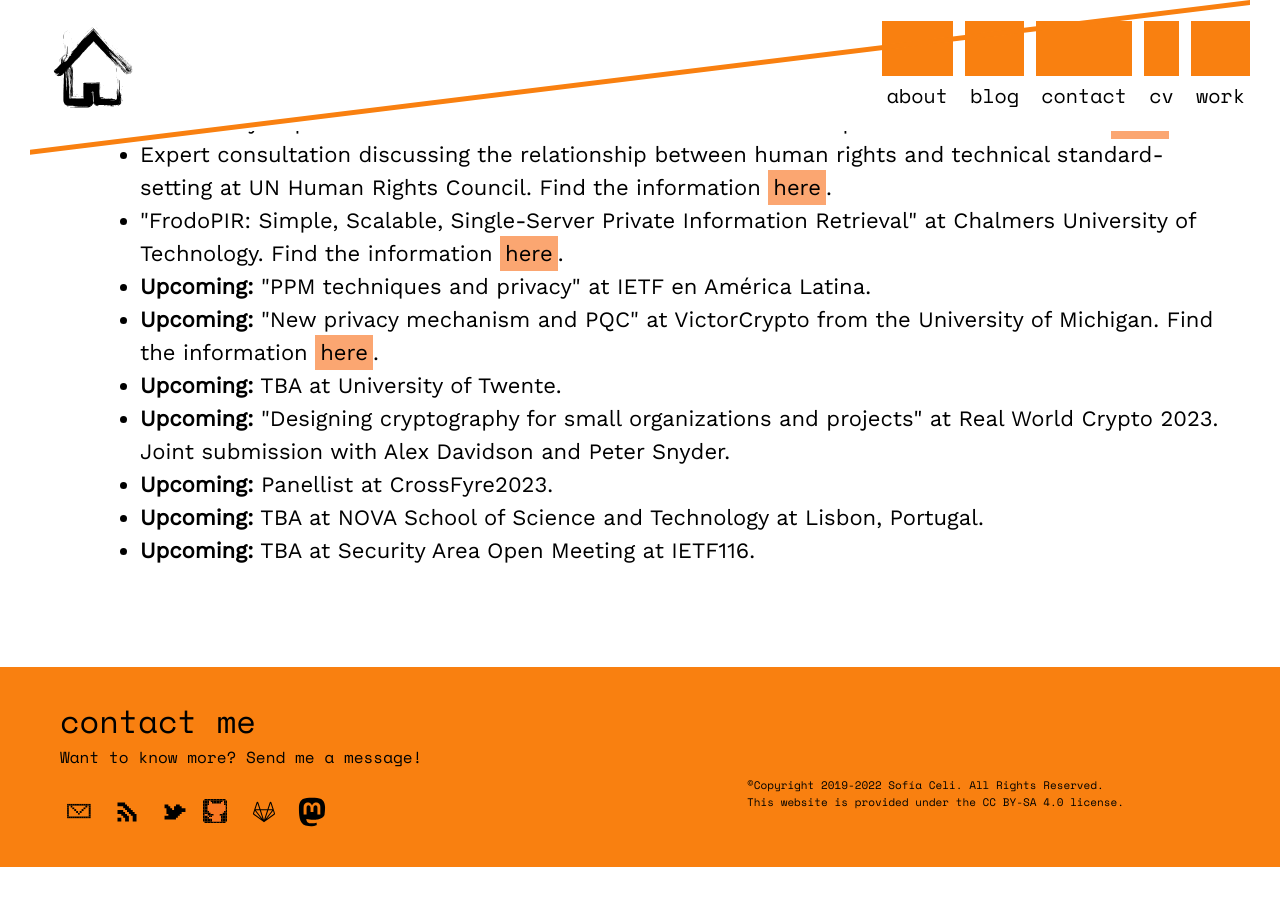
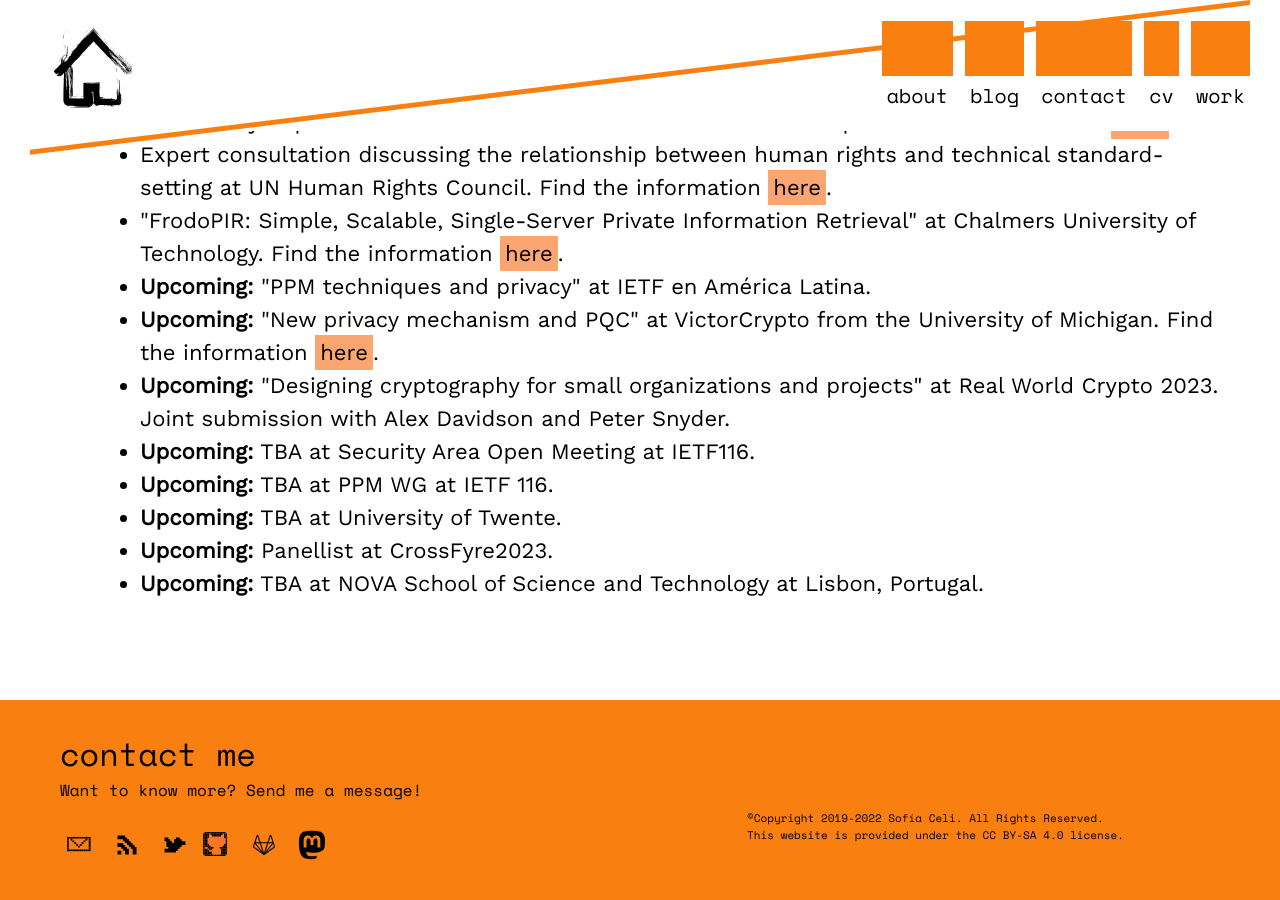
Before and after one commit to claucece/claucece.github.io, a Jekyll site: the page built from work.html, in a window 1280 px wide and 900 px high, scrolled down 10389 px. Built offline with Jekyll 4.4.1, drawn with Linux system fonts in a browser that asks for light colours; before the commit the page ends 11256 px from its top, so only the background shows below that.

Commit message:
Add more

```diff
--- a/work.html
+++ b/work.html
@@ -281,11 +281,12 @@ tags: menu
 			<li>"FrodoPIR: Simple, Scalable, Single-Server Private Information Retrieval" at Chalmers University of Technology. Find the information <a href="https://www.cse.chalmers.se/research/group/security/event/2023/2023-03-02-sofia/" target="_blank">here</a>.</li>
 			<li><strong>Upcoming:</strong> "PPM techniques and privacy" at IETF en América Latina.</li>
 			<li><strong>Upcoming:</strong> "New privacy mechanism and PQC" at VictorCrypto from the University of Michigan. Find the information <a href="https://victorcrypto.org/" target="_blank">here</a>.</li>
+			<li><strong>Upcoming:</strong> "Designing cryptography for small organizations and projects" at Real World Crypto 2023. Joint submission with Alex Davidson and Peter Snyder.</li>
+			<li><strong>Upcoming:</strong> TBA at Security Area Open Meeting at IETF116.</li>
+			<li><strong>Upcoming:</strong> TBA at PPM WG at IETF 116.</li>
 			<li><strong>Upcoming:</strong> TBA at University of Twente.</li>
-			<li><strong>Upcoming:</strong> "Designing cryptography for small organizations and projects" at Real World Crypto 2023. Joint submission with Alex Davidson and Peter Snyder.</li>
 			<li><strong>Upcoming:</strong> Panellist at CrossFyre2023.</li>
 			<li><strong>Upcoming:</strong> TBA at NOVA School of Science and Technology at Lisbon, Portugal.</li>
-			<li><strong>Upcoming:</strong> TBA at Security Area Open Meeting at IETF116.</li>
     </ul>
   </div>
 </div>
```
Also changed, not shown: 1 other file.
